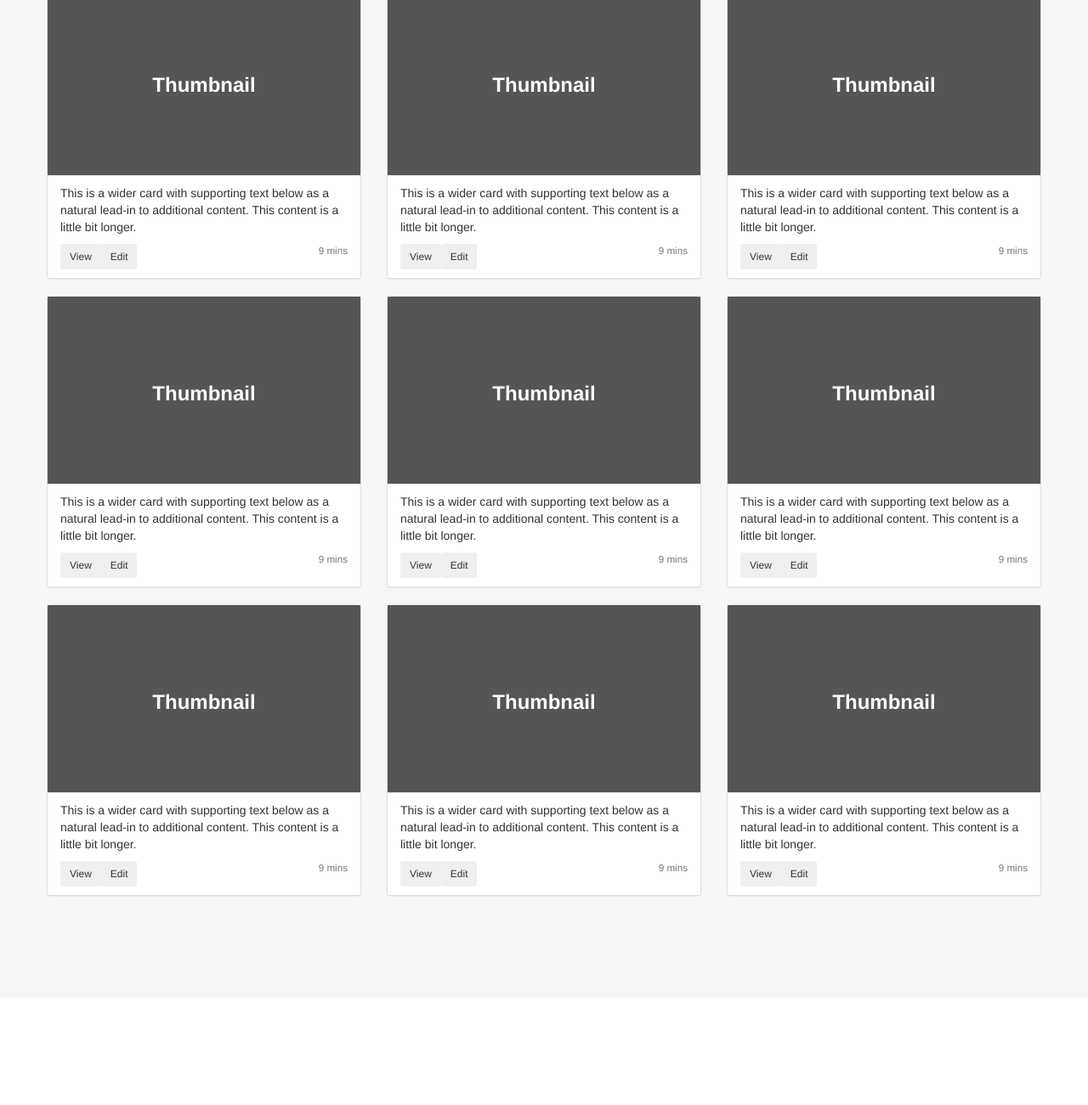
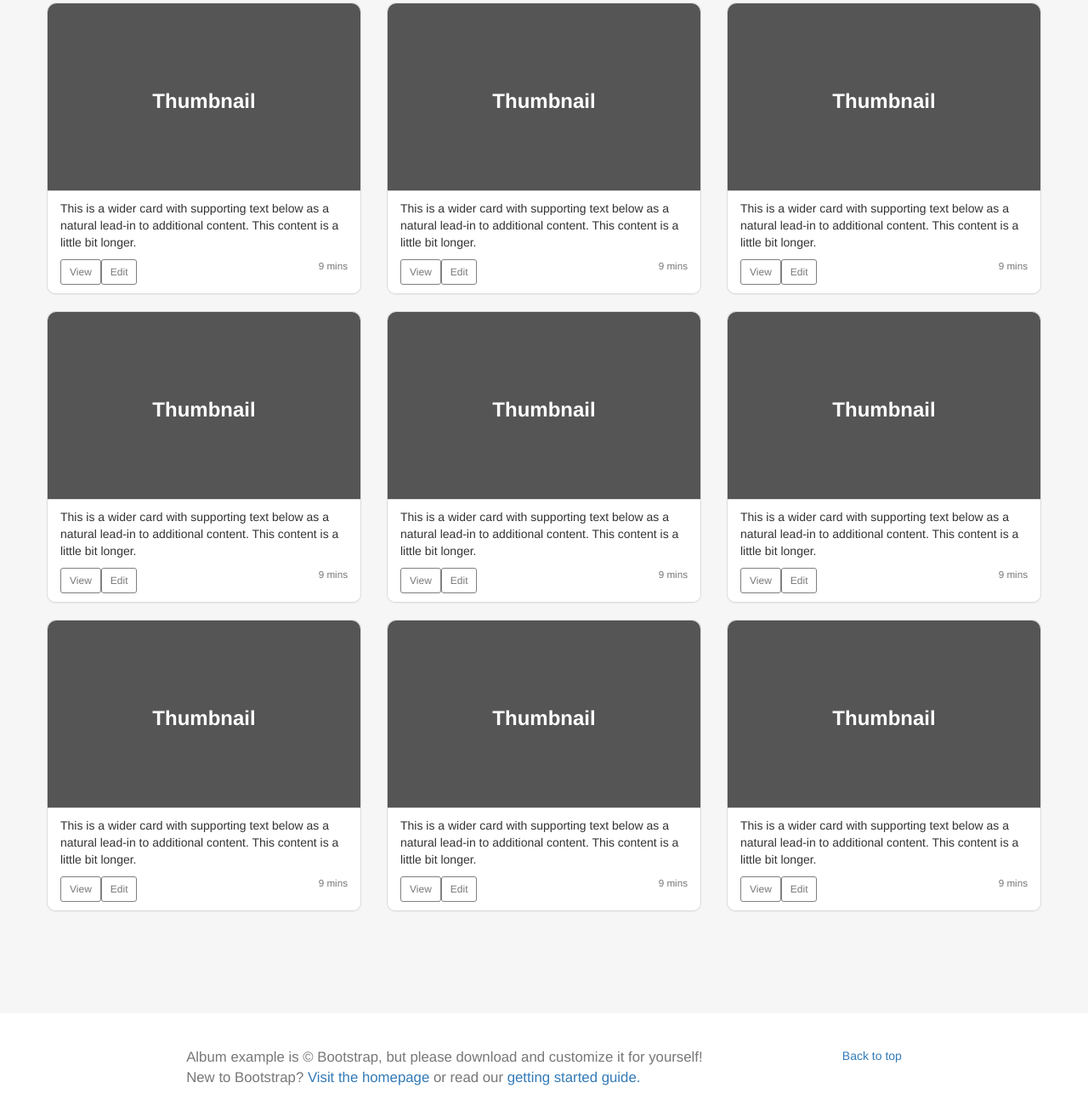
Before and after one commit to nayoon8105/indexPage, a plain HTML site: page index.html in a window 1280 px wide. Shown: the part 621-1921 px from the top of the page at 85% size. Before the commit the page ends 1795 px from the top, so only its background shows below. Drawn offline with Linux system fonts and the light colour scheme.

Commit message:
element all added

```diff
--- a/index.html
+++ b/index.html
@@ -20,22 +20,9 @@
 			#nav_collapse{
 			 display: none;
 			}
-			body{
-			padding-top: 200px;
 
 		}
-		}
-		@media (max-width: 767px){
-			body{
-			padding-top: 70px;
-			}
-		}
-		body{
-			transition: padding-top 0.2s linear;
-		}
-		/*.btn{
-			margin: 6px;
-		}*/
+
 		#bottom{
 			margin-top: 100px;
 			background-color: rgba(238,238,238,0.5);
@@ -56,10 +43,25 @@
 		.panel-footer{
 			background-color: white;
 		}
+		.panel-body{
+			border-top-left-radius: 10px;
+			border-top-right-radius: 10px;
+		}
+		.panel-footer{
+			border-bottom-left-radius: 10px;
+			border-bottom-right-radius: 10px;
+		}
+		.panel{
+			border-radius: 10px;
+		}
+		.panel .btn{
+			background-color: white;
+			border: 1px solid gray;
+		}
 	</style>
 </head>
 <body>
-	<div class="navbar navbar-inverse navbar-fixed-top">
+	<div class="navbar navbar-inverse" id="navbar_place">
 		<div class="collapse navbar-collapse col-xs-10 col-xs-offset-1 col-sm-8 col-sm-offset-2" id="nav_collapse">
 			<div class="row">
 				<div class="col-xs-7 col-sm-5">
@@ -109,7 +111,7 @@
 								</p>
 								<div style="display: flex; justify-content: space-between;">
 									<div>
-										<button class="btn btn-sm btn-outline-secondary">View</button><button class="btn btn-sm btn-outline-secondary" >Edit</button>
+										<button class="btn btn-sm text-muted">View</button><button class="btn btn-sm text-muted" >Edit</button>
 									</div>
 									<span class="text-muted" style="text-align: right; font-size: smaller;">9 mins</span>
 								</div>
@@ -127,7 +129,7 @@
 								</p>
 								<div style="display: flex; justify-content: space-between;">
 									<div>
-										<button class="btn btn-sm btn-outline-secondary">View</button><button class="btn btn-sm btn-outline-secondary" >Edit</button>
+										<button class="btn btn-sm text-muted">View</button><button class="btn btn-sm text-muted" >Edit</button>
 									</div>
 									<span class="text-muted" style="text-align: right; font-size: smaller;">9 mins</span>
 								</div>
@@ -145,7 +147,7 @@
 								</p>
 									<div style="display: flex; justify-content: space-between;">
 										<div>
-										<button class="btn btn-sm btn-outline-secondary">View</button><button class="btn btn-sm btn-outline-secondary" >Edit</button>
+											<button class="btn btn-sm text-muted">View</button><button class="btn btn-sm text-muted" >Edit</button>
 										</div>
 										<span class="text-muted" style="text-align: right; font-size: smaller;">9 mins</span>
 									</div>
@@ -165,7 +167,7 @@
 								</p>
 									<div style="display: flex; justify-content: space-between;">
 										<div>
-										<button class="btn btn-sm btn-outline-secondary">View</button><button class="btn btn-sm btn-outline-secondary" >Edit</button>
+											<button class="btn btn-sm text-muted">View</button><button class="btn btn-sm text-muted" >Edit</button>
 										</div>
 										<span class="text-muted" style="text-align: right; font-size: smaller;">9 mins</span>
 									</div>
@@ -183,7 +185,7 @@
 								</p>
 									<div style="display: flex; justify-content: space-between;">
 										<div>
-										<button class="btn btn-sm btn-outline-secondary">View</button><button class="btn btn-sm btn-outline-secondary" >Edit</button>
+											<button class="btn btn-sm text-muted">View</button><button class="btn btn-sm text-muted" >Edit</button>
 										</div>
 										<span class="text-muted" style="text-align: right; font-size: smaller;">9 mins</span>
 									</div>
@@ -201,7 +203,7 @@
 								</p>
 									<div style="display: flex; justify-content: space-between;">
 										<div>
-										<button class="btn btn-sm btn-outline-secondary">View</button><button class="btn btn-sm btn-outline-secondary" >Edit</button>
+											<button class="btn btn-sm text-muted">View</button><button class="btn btn-sm text-muted" >Edit</button>
 										</div>
 										<span class="text-muted" style="text-align: right; font-size: smaller;">9 mins</span>
 									</div>
@@ -221,7 +223,7 @@
 								</p>
 									<div style="display: flex; justify-content: space-between;">
 										<div>
-										<button class="btn btn-sm btn-outline-secondary">View</button><button class="btn btn-sm btn-outline-secondary" >Edit</button>
+											<button class="btn btn-sm text-muted">View</button><button class="btn btn-sm text-muted" >Edit</button>
 										</div>
 										<span class="text-muted" style="text-align: right; font-size: smaller;">9 mins</span>
 									</div>
@@ -239,7 +241,7 @@
 								</p>
 									<div style="display: flex; justify-content: space-between;">
 										<div>
-										<button class="btn btn-sm btn-outline-secondary">View</button><button class="btn btn-sm btn-outline-secondary" >Edit</button>
+											<button class="btn btn-sm text-muted">View</button><button class="btn btn-sm text-muted" >Edit</button>
 										</div>
 										<span class="text-muted" style="text-align: right; font-size: smaller;">9 mins</span>
 									</div>
@@ -257,7 +259,7 @@
 								</p>
 									<div style="display: flex; justify-content: space-between;">
 										<div>
-										<button class="btn btn-sm btn-outline-secondary">View</button><button class="btn btn-sm btn-outline-secondary" >Edit</button>
+											<button class="btn btn-sm text-muted">View</button><button class="btn btn-sm text-muted" >Edit</button>
 										</div>
 										<span class="text-muted" style="text-align: right; font-size: smaller;">9 mins</span>
 									</div>
@@ -266,21 +268,21 @@
 					</div>
 				</div>
 		</div>
+	</div>
+	<div class="container">
+		<div class="row" style="margin-top: 40px; display: flex; justify-content: space-between;">
+			<address class="text-muted" style="font-size: larger;">
+				Album example is © Bootstrap, but please download and customize it for yourself! <br>
+				New to Bootstrap? <a href="">Visit the homepage</a> or read our <a href="">getting started guide.</a>
+			</address>
+			<a href="#navbar_place">Back to top</a>
+		</div>
+
 
 	</div>
 	<script src="js/jquery-3.3.1.js"></script>
 	<script src="js/bootstrap.js"></script>
 	<script>
-		var isClose=true;
-		$(".navbar-toggle").click(function(){
-			if(isClose){
-				$("body").css("padding-top","350px");
-				isClose=false;
-			} else{
-				$("body").css("padding-top","70px");
-				isClose=true;
-			}
-		})
 
 	</script>
 </body>
```
Lines whose indentation alone changed are shown as unchanged.
